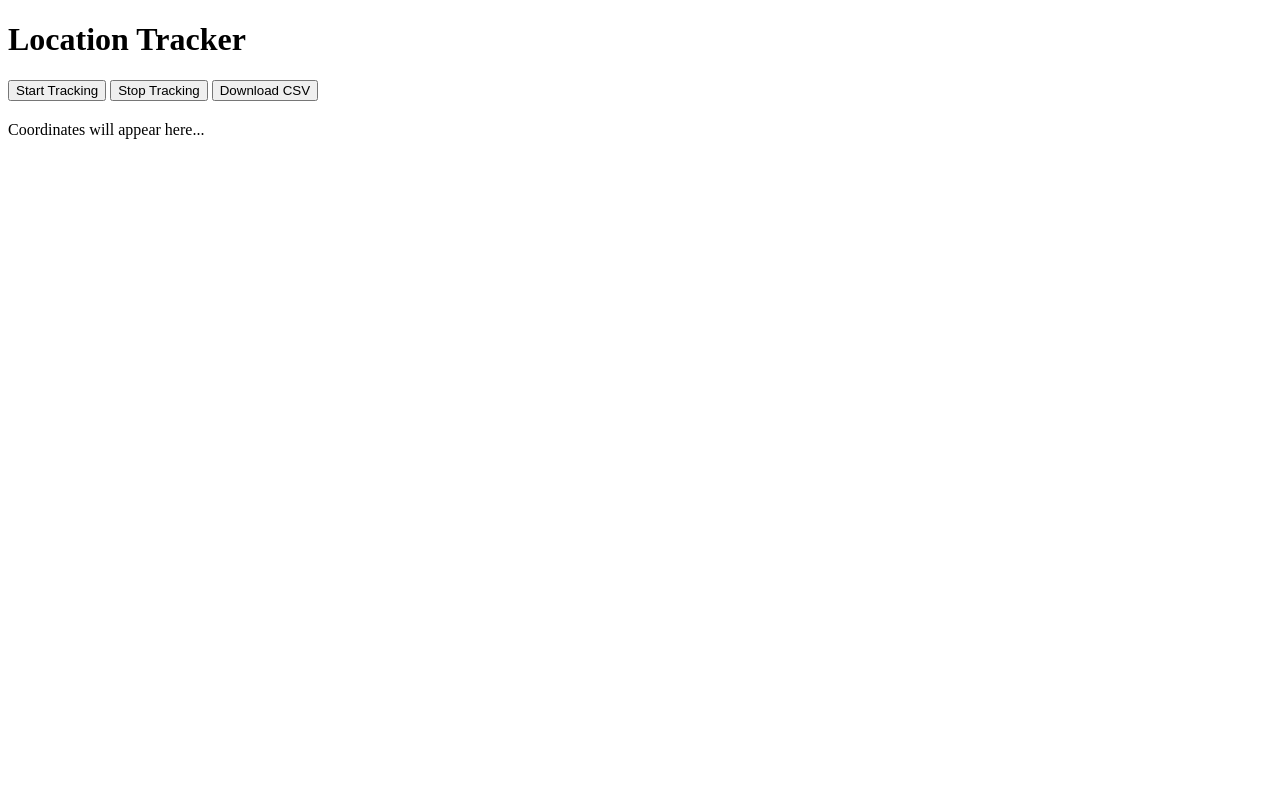
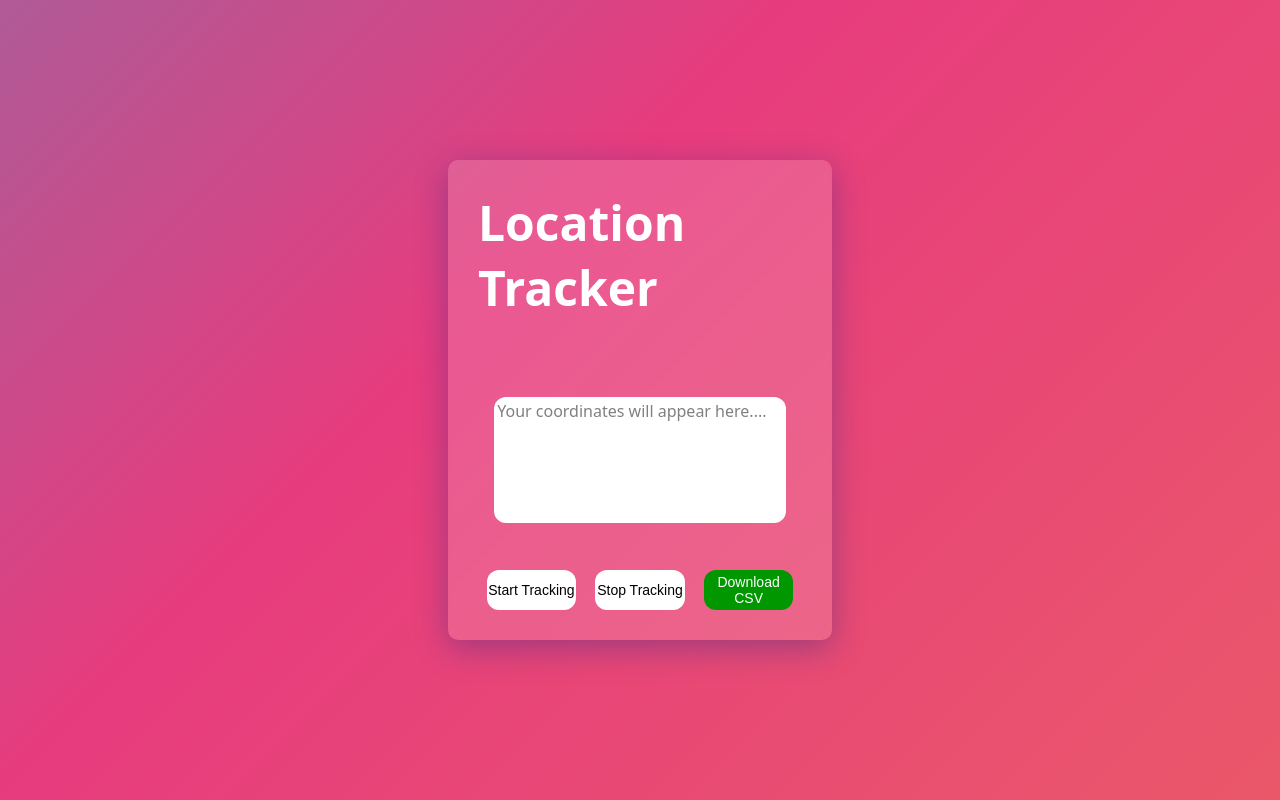
Before and after one commit to me-lier/location-storer, a plain HTML site: page index.html in a window 1280 px wide. Drawn offline with Linux system fonts and the light colour scheme.

Commit message:
Add files via upload

```diff
--- a/index.html
+++ b/index.html
@@ -1,15 +1,24 @@
 <!DOCTYPE html>
 <html lang="en">
+
 <head>
     <meta charset="UTF-8">
     <meta name="viewport" content="width=device-width, initial-scale=1.0">
-    <title>Location Tracker</title>
-    <style>
-        /* Additional styles */
-        #coordinates {
-            margin-top: 20px;
-        }
-    </style>
+    <title>Location Tracker Website</title>
+    <link rel="stylesheet" href="style.css">
+</head>
+
+<body>
+    <div id="main-container">
+        <h1 id="main-heading">Location Tracker</h1>
+        <div id="coordinates">Your coordinates will appear here....</div>
+        <div class="main-btn">
+            <button class="btn" onclick="startTracking()">Start Tracking</button>
+            <button class="btn" onclick="stopTracking()">Stop Tracking</button>
+            <button class="btn CSV" onclick="downloadCSV()">Download CSV</button>
+        </div>
+    </div>
+
     <script>
         let data = [];
         let trackingInterval;
@@ -42,7 +51,7 @@
         }
 
         function showError(error) {
-            switch(error.code) {
+            switch (error.code) {
                 case error.PERMISSION_DENIED:
                     alert("User denied the request for Geolocation.");
                     break;
@@ -102,12 +111,6 @@
             }
         });
     </script>
-</head>
-<body>
-    <h1>Location Tracker</h1>
-    <button onclick="startTracking()">Start Tracking</button>
-    <button onclick="stopTracking()">Stop Tracking</button>
-    <button onclick="downloadCSV()">Download CSV</button>
-    <div id="coordinates">Coordinates will appear here...</div>
 </body>
+
 </html>
--- /dev/null
+++ b/style.css
@@ -0,0 +1,126 @@
+* {
+    padding: 0;
+    margin: 0;
+    box-sizing: border-box;
+}
+
+body,
+html {
+    height: 100%;
+    width: 100%;
+    font-family: system-ui, -apple-system, BlinkMacSystemFont, 'Segoe UI', Roboto, Oxygen, Ubuntu, Cantarell, 'Open Sans', 'Helvetica Neue', sans-serif;
+    background: linear-gradient(-45deg, #ee7752, #e73c7e, #23a6d5, #23d5ab);
+    background-size: 400% 400%;
+    animation: gradient 15s ease infinite;
+    height: 100vh;
+    display: flex;
+    align-items: center;
+    justify-content: center;
+}
+
+@keyframes gradient {
+    0% {
+        background-position: 0% 50%;
+    }
+
+    50% {
+        background-position: 100% 50%;
+    }
+
+    100% {
+        background-position: 0% 50%;
+    }
+}
+
+#main-container {
+    padding: 30px;
+    display: flex;
+    flex-direction: column;
+    justify-content: space-between;
+    align-items: center;
+    width: 30%;
+    height: 60%;
+    background: rgba(255, 255, 255, 0.15);
+    box-shadow: 0 8px 32px 0 rgba(31, 38, 135, 0.37);
+    backdrop-filter: blur(1.5px);
+    -webkit-backdrop-filter: blur(1.5px);
+    border-radius: 10px;
+    /* border: 1px solid rgba(255, 255, 255, 0.18); */
+    border: none;
+    color: white;
+}
+
+#main-heading {
+    font-size: 3em;
+    margin-bottom: 30px;
+}
+
+#coordinates {
+    border: none;
+    background-color: white;
+    color: grey;
+    padding: 3px;
+    border-radius: 12px;
+    width: 90%;
+    height: 30%;
+    margin: 8px auto;
+}
+
+.main-btn {
+    display: flex;
+    gap: 19px;
+}
+
+.btn {
+    border: none;
+    background-color: white;
+    width: 7vw;
+    height: 5vh;
+    border-radius: 12px;
+    text-align: center;
+    transition: 0.3s ease;
+    font-weight: 500;
+    font-size: 14px;
+}
+
+.btn:hover {
+    /* background-color: rgb(214, 214, 214); */
+    box-shadow: 0 8px 16px 0 rgba(13, 15, 36, 0.37);
+}
+
+.CSV {
+    background-color: rgb(0, 151, 0);
+    color: white;
+}
+
+/* Media Queries for Mobile Devices */
+@media only screen and (max-width: 768px) {
+    #main-container {
+        width: 80%;
+        height: auto;
+        padding: 20px;
+    }
+
+    #main-heading {
+        font-size: 2em;
+        margin-bottom: 20px;
+    }
+
+    #coordinates {
+        width: 100%;
+        height: 30%;
+        margin-top: 21px;
+        margin-bottom: 31px;
+    }
+
+    .main-btn {
+        gap: 10px;
+        width: 100%;
+    }
+
+    .btn {
+        width: 30%;
+        height: 2.8em;
+        font-size: 16px;
+    }
+}
```
